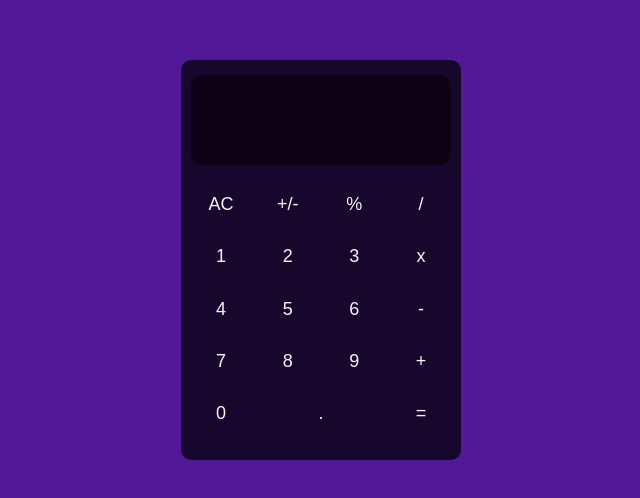
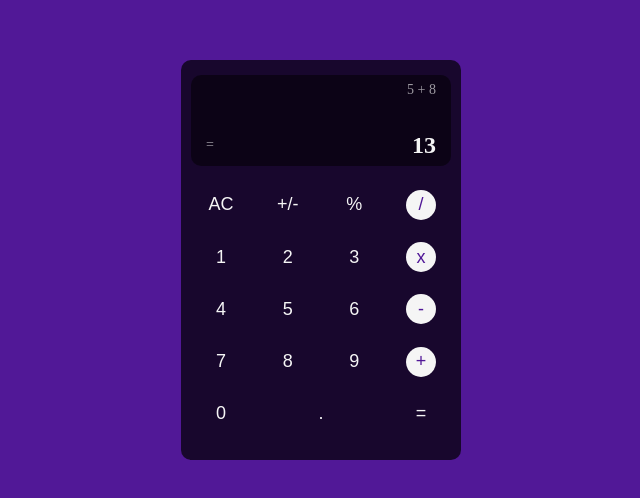
Before and after one commit to danyel-dev/calculator-web, a plain HTML site: page index.html in a window 1280 px wide. Shown: the part 140-638 px from the top of the page, without its empty margins (319-959 px from the left). Drawn offline with Linux system fonts and the light colour scheme.

Commit message:
calculator made with flexbox completed

```diff
--- a/index.html
+++ b/index.html
@@ -10,35 +10,41 @@
 <body>
     <div id="container">
         <main id="calculator">
-            <section id="screen"></section>
+            <section id="screen">
+                <small>5 + 8</small>
+                <div id="result">
+                    <small>=</small>
+                    <h1>13</h1>
+                </div>
+            </section>
 
             <section id="operations">
                 <div>
                     <span>AC</span>
                     <span>+/-</span>
                     <span>%</span>
-                    <span>/</span>
+                    <span class="edit">/</span>
                 </div>
 
                 <div>
                     <span>1</span>
                     <span>2</span>
                     <span>3</span>
-                    <span>x</span>
+                    <span class="edit">x</span>
                 </div>
 
                 <div>
                     <span>4</span>
                     <span>5</span>
                     <span>6</span>
-                    <span>-</span>
+                    <span class="edit">-</span>
                 </div>
 
                 <div>
                     <span>7</span>
                     <span>8</span>
                     <span>9</span>
-                    <span>+</span>
+                    <span class="edit">+</span>
                 </div>
 
                 <div>
--- a/style.css
+++ b/style.css
@@ -31,6 +31,24 @@ main#calculator section {
 section#screen {
     height: 25%;
     background-color: rgba(0, 0, 0, 0.5);
+    padding: 7px 15px;
+    display: flex;
+    flex-direction: column;
+    justify-content: space-between;
+}
+
+section#screen small {
+    display: block;
+    text-align: right;
+    font-size: 14px;
+    color: rgba(255, 255, 255, .6);
+}
+
+div#result {
+    color: whitesmoke;
+    display: flex;
+    justify-content: space-between;
+    align-items: center;
 }
 
 section#operations {
@@ -58,4 +76,15 @@ section#operations span {
     display: flex;
     justify-content: center;
     align-items: center;
+    cursor: pointer;
+    border-radius: 50%;
 }
+
+section#operations span:hover {
+    background-color: rgba(0, 0, 0, 0.445);
+}
+
+.edit {
+    background-color: whitesmoke;
+    color: rgb(81, 24, 151);
+}
```
